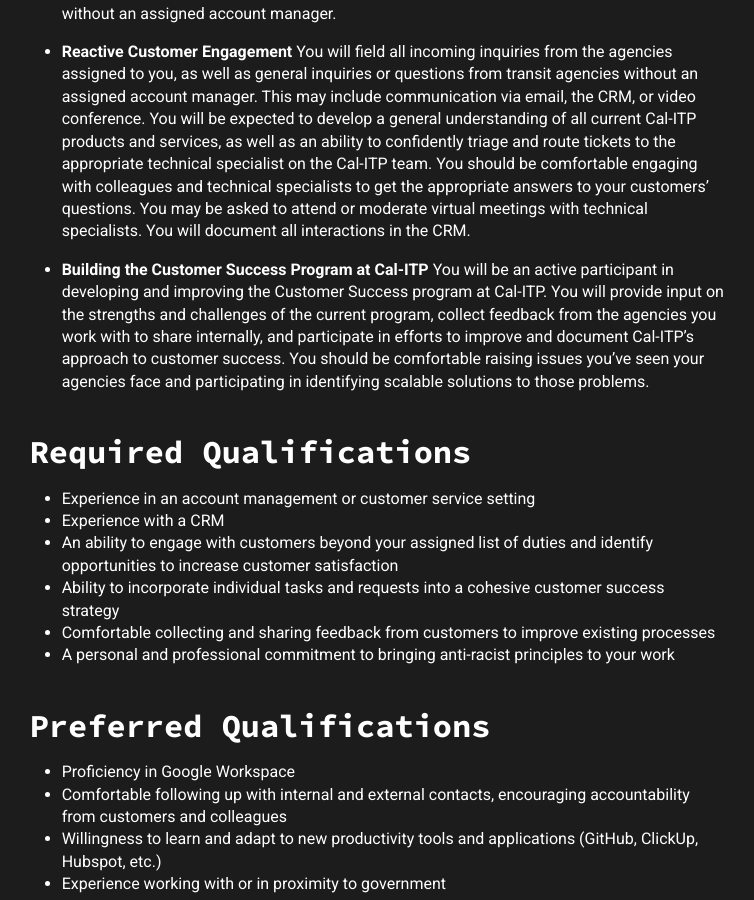
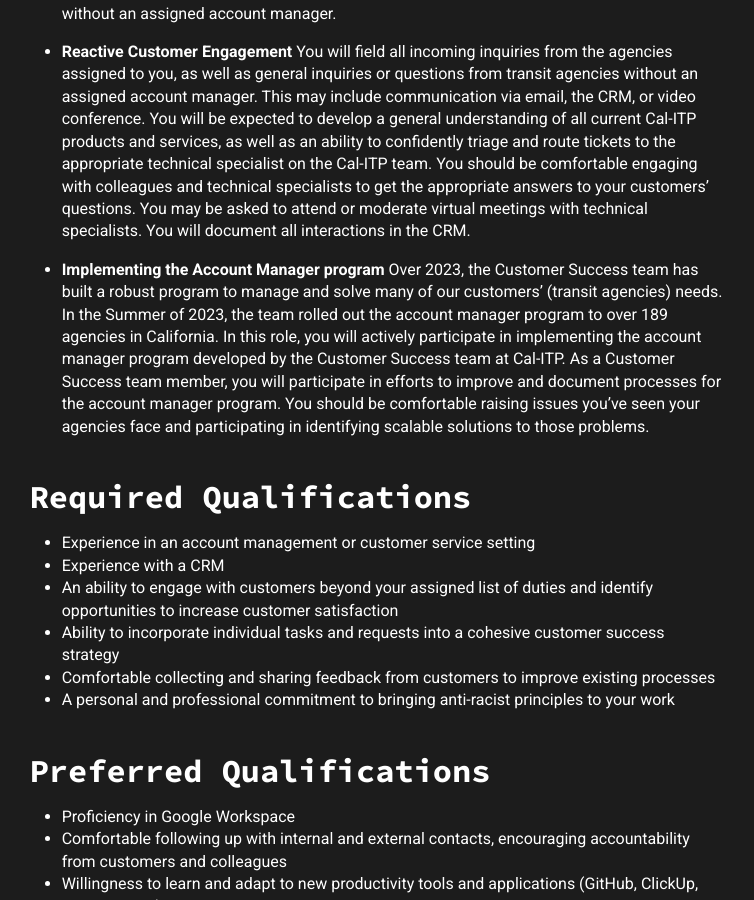
Before and after one commit to compilerla/compiler.la, a Jekyll site: the page built from _jobs/customer-success-account-manager.md, in a window 1280 px wide and 900 px high, scrolled down 1542 px. Shown: the whole window, without its empty margins (109-863 px from the left). Built offline with Jekyll 4.4.1, drawn with Linux system fonts in a browser that asks for light colours.

Commit message:
update responsibilities content

```diff
--- a/_jobs/customer-success-account-manager.md
+++ b/_jobs/customer-success-account-manager.md
@@ -31,7 +31,7 @@
 
 - **Reactive Customer Engagement** You will field all incoming inquiries from the agencies assigned to you, as well as general inquiries or questions from transit agencies without an assigned account manager. This may include communication via email, the CRM, or video conference. You will be expected to develop a general understanding of all current Cal-ITP products and services, as well as an ability to confidently triage and route tickets to the appropriate technical specialist on the Cal-ITP team. You should be comfortable engaging with colleagues and technical specialists to get the appropriate answers to your customers’ questions. You may be asked to attend or moderate virtual meetings with technical specialists. You will document all interactions in the CRM.
 
-- **Building the Customer Success Program at Cal-ITP** You will be an active participant in developing and improving the Customer Success program at Cal-ITP. You will provide input on the strengths and challenges of the current program, collect feedback from the agencies you work with to share internally, and participate in efforts to improve and document Cal-ITP’s approach to customer success. You should be comfortable raising issues you’ve seen your agencies face and participating in identifying scalable solutions to those problems.
+- **Implementing the Account Manager program** Over 2023, the Customer Success team has built a robust program to manage and solve many of our customers' (transit agencies) needs. In the Summer of 2023, the team rolled out the account manager program to over 189 agencies in California. In this role, you will actively participate in implementing the account manager program developed by the Customer Success team at Cal-ITP. As a Customer Success team member, you will participate in efforts to improve and document processes for the account manager program. You should be comfortable raising issues you’ve seen your agencies face and participating in identifying scalable solutions to those problems.
 
 ## Required Qualifications
 
```
